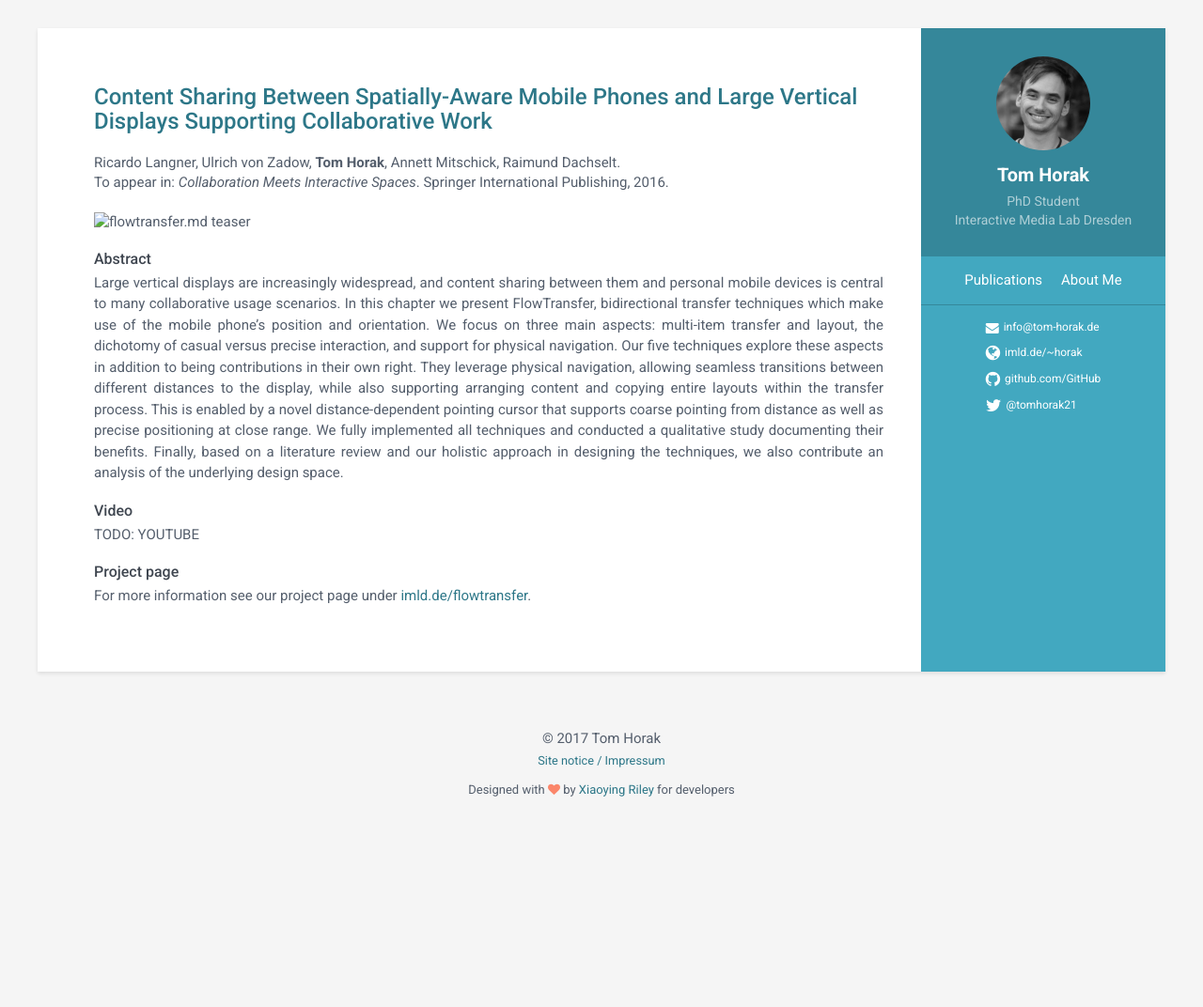
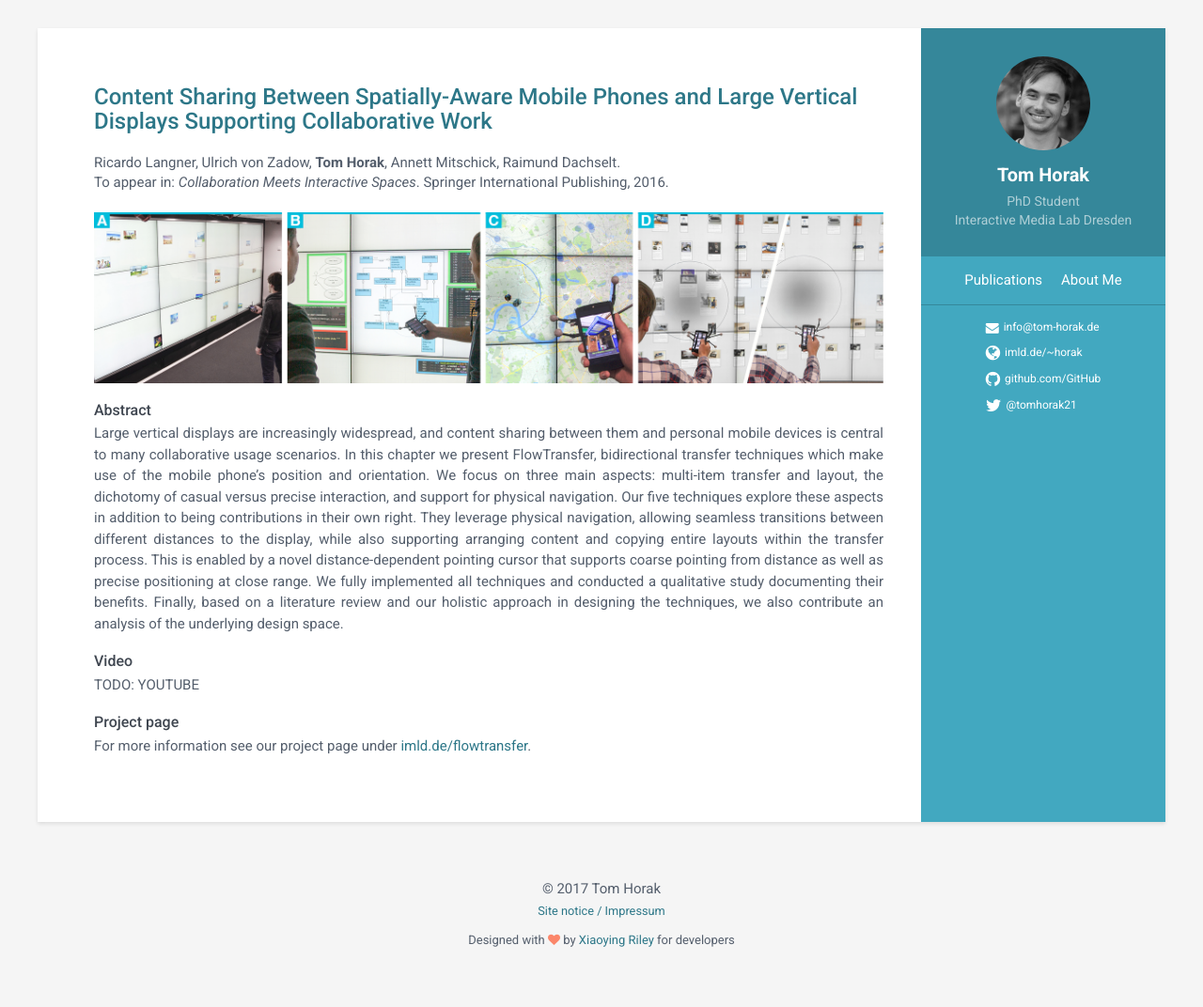
Before and after one commit to tomhorak21/tomhorak21.github.io, a Jekyll site: the page built from _publications/2016/flowtransfer.md, in a window 1280 px wide. Shown: the whole page at 94% size. Built offline with Jekyll 4.4.1, drawn with Linux system fonts in a browser that asks for light colours; before the commit the page ends 912 px from its top, so only the background shows below that.

Commit message:
Fixed relative path to teaser image.

```diff
--- a/_layouts/publications.html
+++ b/_layouts/publications.html
@@ -56,7 +56,7 @@ layout: compress
 
             {% if page.teaser %}
                 <div class="teaser-container">
-                    <img class="teaser" src="./{{page.teaser}}" alt="{{page.name}} teaser" />
+                    <img class="teaser" src="../{{page.teaser}}" alt="{{page.name}} teaser" />
                 </div>
             {% endif %}
             <div class="abstract">
```
